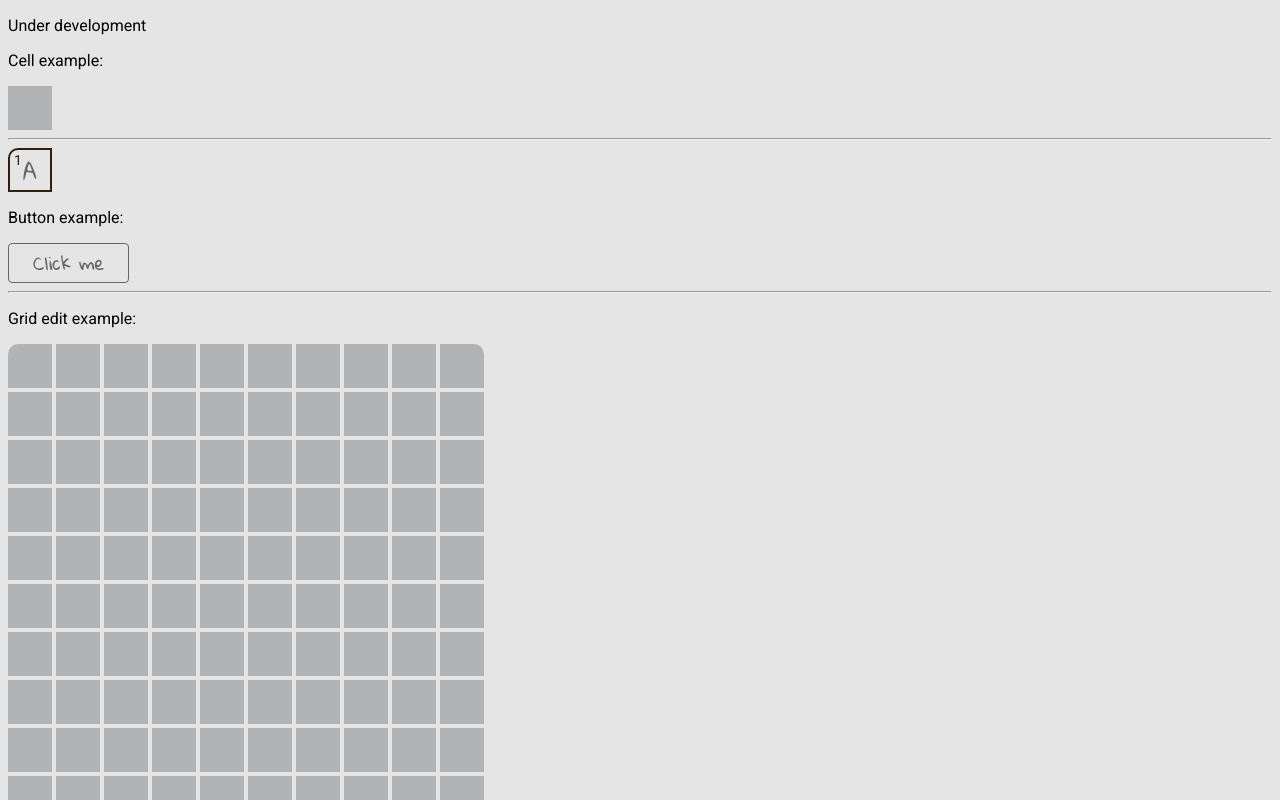
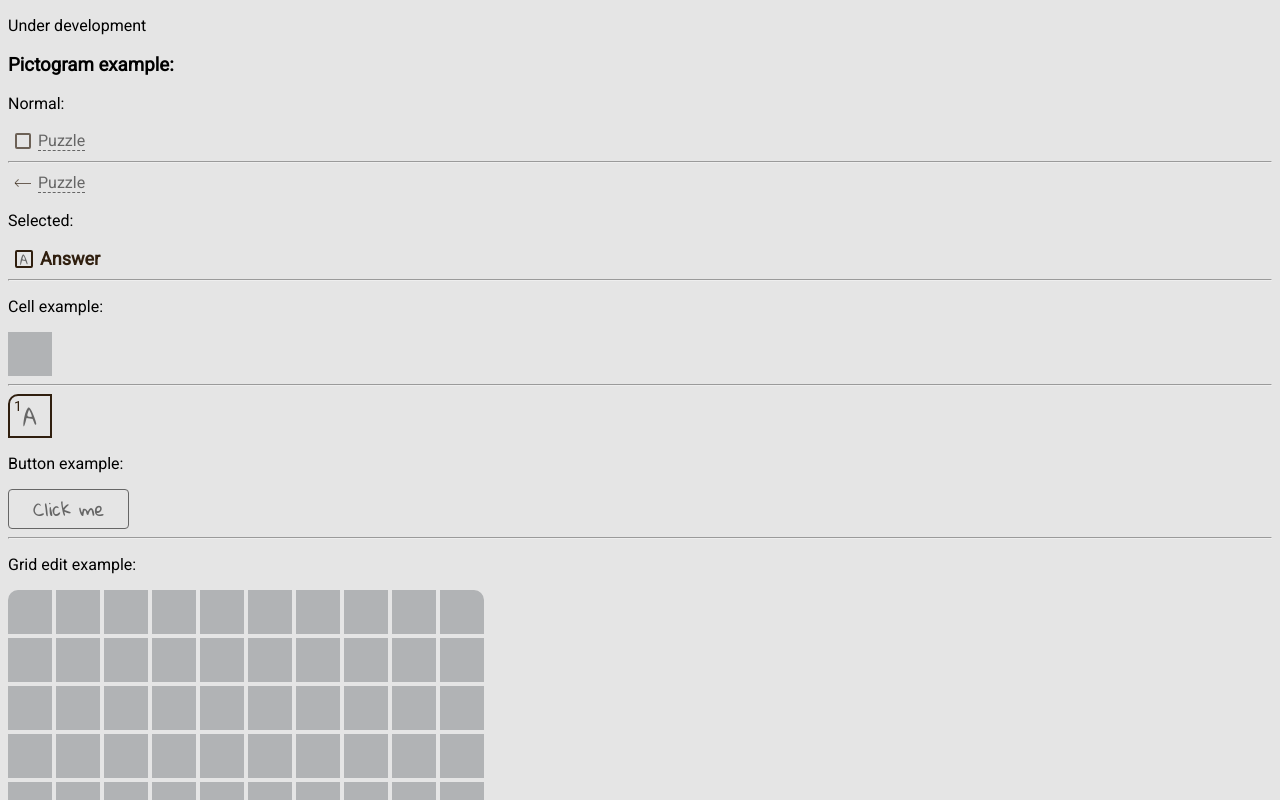
Before and after one commit to ua-dev-front/crossword-master, a React (Create React App) app in the folder frontend/: page / in a window 1280 px wide. Shown: the top 800 px of the page. Built offline with nearby package versions, Linux system fonts and the light colour scheme.

Commit message:
pictogram text first implementation

```diff
--- a/frontend/src/App.tsx
+++ b/frontend/src/App.tsx
@@ -1,7 +1,9 @@
 import React, { useState } from 'react';
+import BackIcon from './components/BackIcon';
 import Button from './components/Button';
 import Cell from './components/Cell';
 import Grid from './components/Grid';
+import TabulatorItem from './components/TabulatorItem';
 import Corner from './types/corner';
 import Mode from './types/mode';
 
@@ -102,6 +104,54 @@ function App() {
   return (
     <>
       <p>Under development</p>
+      <h3>Pictogram example:</h3>
+      <p>Normal:</p>
+      <TabulatorItem
+        label='Puzzle'
+        isSelected={false}
+        icon={
+          <Cell
+            data={{
+              editable: false,
+              content: {
+                letter: null,
+                number: null,
+              },
+            }}
+            roundedCorners={[
+              Corner.TopLeft,
+              Corner.TopRight,
+              Corner.BottomLeft,
+              Corner.BottomRight,
+            ]}
+          />
+        }
+      />
+      <hr />
+      <TabulatorItem label='Puzzle' isSelected={false} icon={<BackIcon />} />
+      <p>Selected:</p>
+      <TabulatorItem
+        label='Answer'
+        isSelected={true}
+        icon={
+          <Cell
+            data={{
+              editable: false,
+              content: {
+                letter: 'A',
+                number: null,
+              },
+            }}
+            roundedCorners={[
+              Corner.TopLeft,
+              Corner.TopRight,
+              Corner.BottomLeft,
+              Corner.BottomRight,
+            ]}
+          />
+        }
+      />
+      <hr />
       <p>Cell example:</p>
       <Cell
         data={{
--- /dev/null
+++ b/frontend/src/components/BackIcon/index.tsx
@@ -0,0 +1,6 @@
+import React from 'react';
+import './styles.scss';
+
+export default function BackIcon() {
+  return <span className='back-icon' />;
+}
--- /dev/null
+++ b/frontend/src/components/BackIcon/styles.scss
@@ -0,0 +1,30 @@
+@import '../../styles/functions.scss';
+
+.back-icon {
+    --icon-colour: rgba(var(--color-near-black), 0.67);
+
+    position: relative;
+    display: block;
+    width: 16px;
+    height: 1px;
+    background-color: var(--icon-colour);
+
+    &::before, &::after {
+      content: "";
+      display: block;
+      position: absolute;
+      width: 5px;
+      left: 0;
+      top: 50%;
+      transform-origin: 0 0;
+      border-bottom: 1px solid var(--icon-colour);
+    }
+
+    &::after {
+      transform: rotate(45deg) translateY(-50%);
+    }
+
+    &::before {
+      transform: rotate(-45deg) translateY(-50%);
+    }
+}
--- /dev/null
+++ b/frontend/src/components/TabulatorItem/index.tsx
@@ -0,0 +1,25 @@
+import React from 'react';
+import classNames from 'classnames';
+import './styles.scss';
+
+type Props = {
+  label: string;
+  isSelected: boolean;
+  icon: React.ReactNode;
+};
+
+export default function TabulatorItem(props: Props) {
+  const { label, isSelected, icon } = props;
+
+  const classes = classNames(
+    'tabulator-item',
+    isSelected && 'tabulator-item_selected'
+  );
+
+  return (
+    <button tabIndex={0} className={classes}>
+      <div className='tabulator-item__icon'>{icon}</div>
+      <span className='tabulator-item__label'>{label}</span>
+    </button>
+  );
+}
--- /dev/null
+++ b/frontend/src/components/TabulatorItem/styles.scss
@@ -0,0 +1,73 @@
+@import '../../styles/functions.scss';
+
+.tabulator-item {
+  display: flex;
+  flex-direction: row;
+  align-items: center;
+  width: fit-content;
+  height: fit-content;
+  background: none;
+  border: none;
+  outline: none;
+  gap: 7px;
+  cursor: pointer;
+  box-sizing: border-box;
+  border: 1px solid transparent;
+  border-radius: 2px;
+
+  &__label {
+    font-family: var(--font-straight);
+    font-size: 16px;
+    line-height: 19px;
+    color: cl(dark);
+    border-width: 0 0 1px 0;
+    border-style: dashed;
+    border-color: cl(dark);
+  }
+
+  &__icon {
+    .cell {
+      --cell-size: 16px;
+      --cell-border-radius: 2px;
+
+      border-color: cl(near-black, 0.67);
+
+      &__letter {
+        font-size: 12px;
+        line-height: 16px;
+      }
+    }
+  }
+
+  &_selected {
+    & > span {
+      font-weight: 600;
+      font-size: 18px;
+      line-height: 21px;
+      color: cl(near-black);
+      border: 0;
+    }
+
+    .cell {
+      --cell-size: 18px;
+
+      border-color: cl(near-black);
+    }
+  }
+
+  &:hover:not(&_selected),
+  &:active:not(&_selected) {
+    & > span {
+      color: cl(near-black);
+      border-color: cl(near-black);
+    }
+
+    .back-icon {
+      --icon-colour: rgb(var(--color-near-black));
+    }
+  }
+
+  &:focus-visible {
+    border-color: cl(selected);
+  }
+}
```
